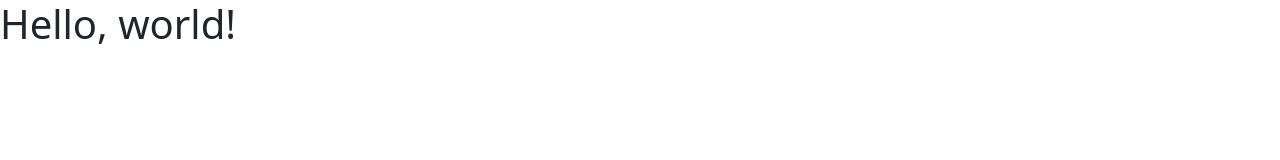
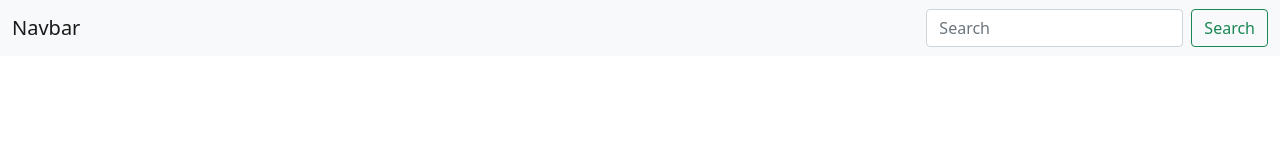
Before and after one commit to ak1420/Arkink, a plain HTML site: page index.html in a window 1280 px wide. Drawn offline with nearby package versions, Linux system fonts and the light colour scheme.

Commit message:
Update index.html

```diff
--- a/index.html
+++ b/index.html
@@ -8,10 +8,18 @@
     <!-- Bootstrap CSS -->
     <link href="https://cdn.jsdelivr.net/npm/bootstrap@5.1.3/dist/css/bootstrap.min.css" rel="stylesheet" integrity="sha384-1BmE4kWBq78iYhFldvKuhfTAU6auU8tT94WrHftjDbrCEXSU1oBoqyl2QvZ6jIW3" crossorigin="anonymous">
 
-    <title>Hello, world!</title>
+    <title>Arkink</title>
   </head>
   <body>
-    <h1>Hello, world!</h1>
+    <nav class="navbar navbar-light bg-light">
+  <div class="container-fluid">
+    <a class="navbar-brand">Navbar</a>
+    <form class="d-flex">
+      <input class="form-control me-2" type="search" placeholder="Search" aria-label="Search">
+      <button class="btn btn-outline-success" type="submit">Search</button>
+    </form>
+  </div>
+</nav>
 
     <!-- Optional JavaScript; choose one of the two! -->
 
```
